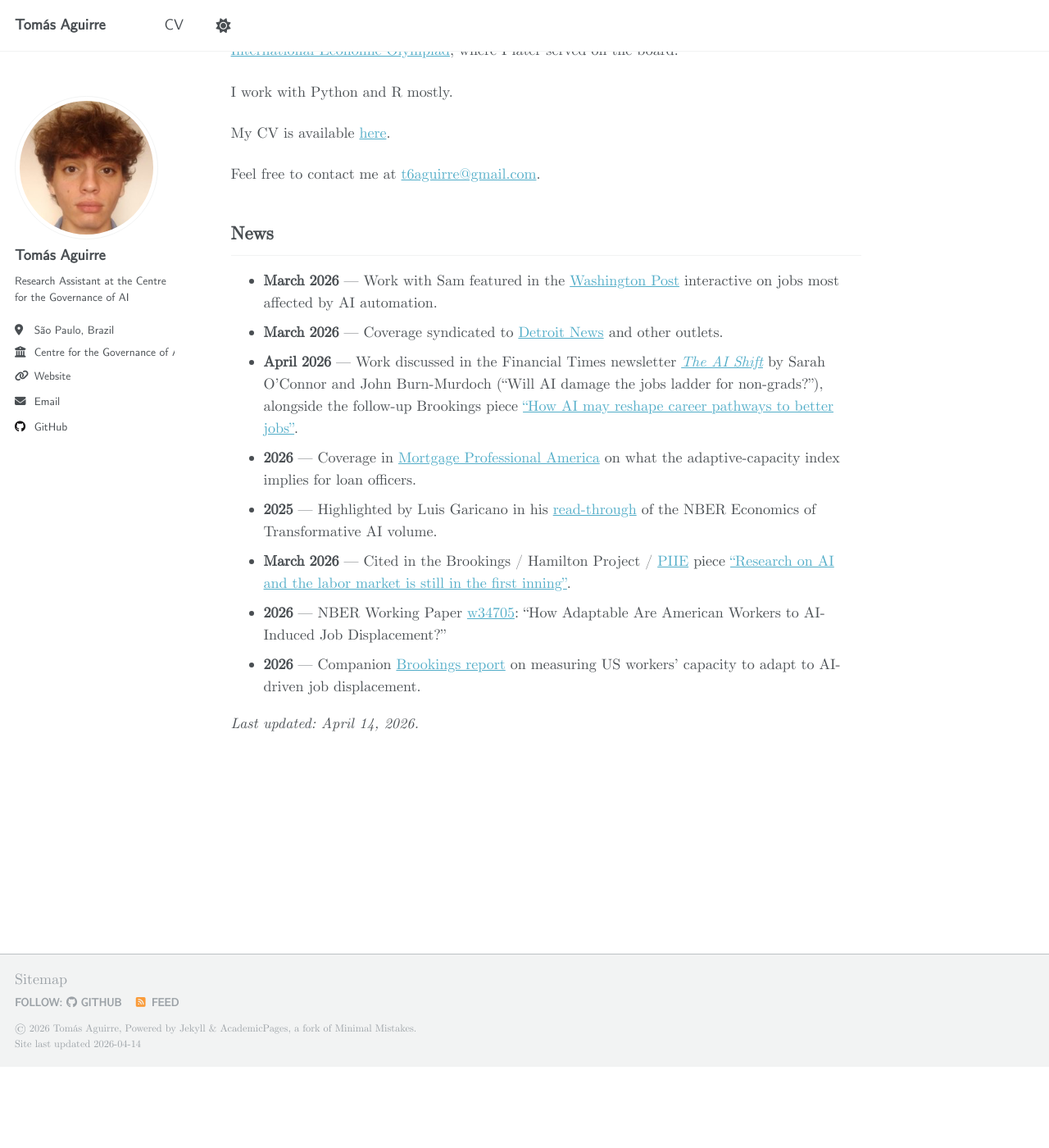
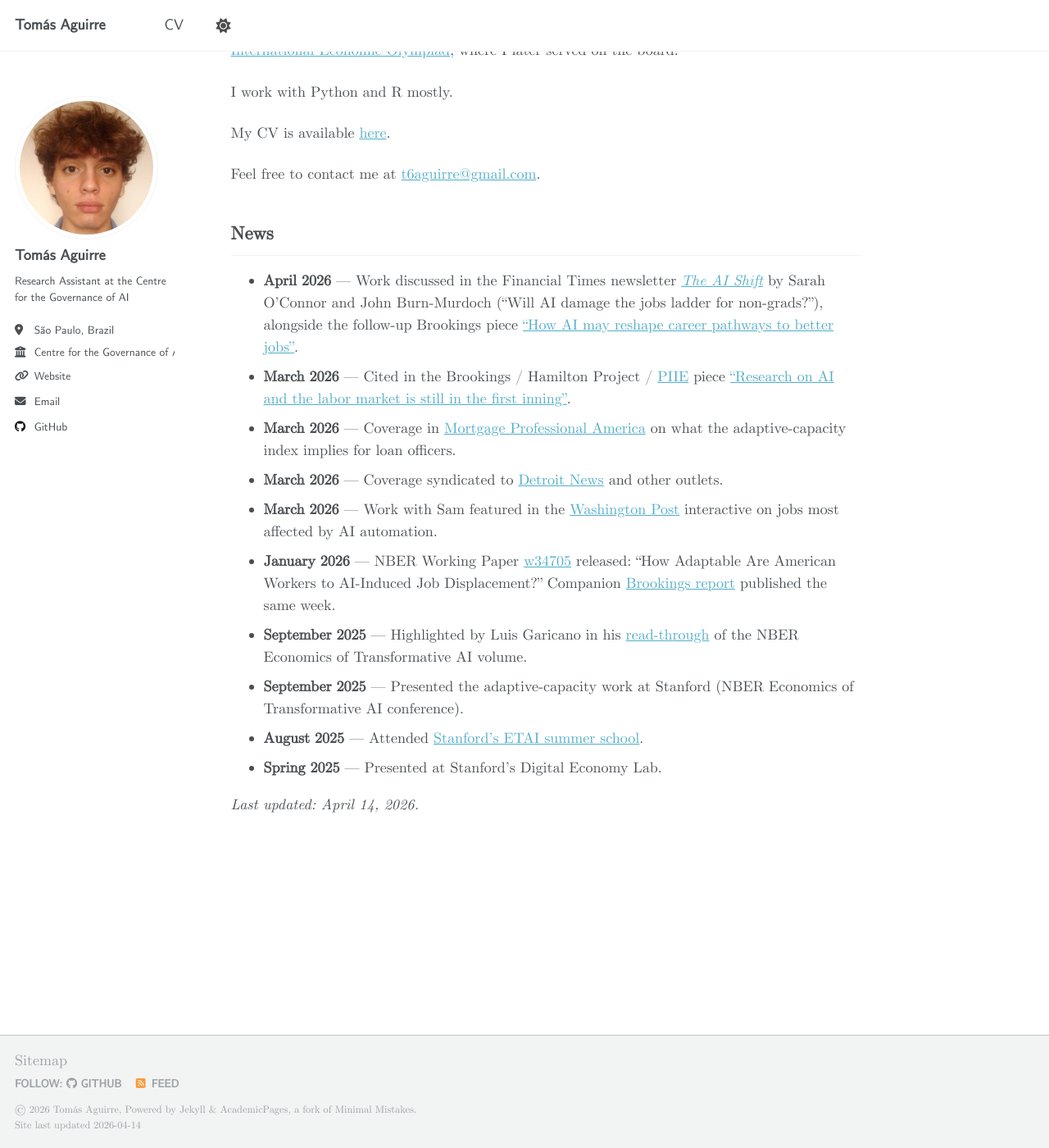
Before and after one commit to t6aguirre/t6aguirre.github.io, a Jekyll site: the page built from _pages/about.md, in a window 1280 px wide and 1400 px high, scrolled down 803 px. Shown: the whole window at 82% size. Built offline with Jekyll 4.4.1, drawn with Linux system fonts in a browser that asks for light colours; before the commit the page ends 2104 px from its top, so only the background shows below that.

Commit message:
Reorder News chronologically; add months and Stanford items

```diff
--- a/_pages/about.md
+++ b/_pages/about.md
@@ -26,13 +26,15 @@ Feel free to contact me at [t6aguirre@gmail.com](mailto:t6aguirre@gmail.com).
 
 ## News
 
+- **April 2026** — Work discussed in the Financial Times newsletter [*The AI Shift*](https://www.ft.com/newsletters) by Sarah O'Connor and John Burn-Murdoch ("Will AI damage the jobs ladder for non-grads?"), alongside the follow-up Brookings piece ["How AI may reshape career pathways to better jobs"](https://www.brookings.edu/articles/how-ai-may-reshape-career-pathways-to-better-jobs/).
+- **March 2026** — Cited in the Brookings / Hamilton Project / [PIIE](https://www.piie.com/blogs/realtime-economics/2026/research-ai-and-labor-market-still-first-inning) piece ["Research on AI and the labor market is still in the first inning"](https://www.brookings.edu/articles/research-on-ai-and-the-labor-market-is-still-in-the-first-inning/).
+- **March 2026** — Coverage in [Mortgage Professional America](https://www.mpamag.com/us/specialty/technology/ai-is-coming-for-loan-officers-some-will-adapt-many-will-not/568871) on what the adaptive-capacity index implies for loan officers.
+- **March 2026** — Coverage syndicated to [Detroit News](https://eu.detroitnews.com/story/business/2026/03/16/see-which-jobs-are-most-threatened-by-ai-and-who-may-be-able-to-adapt/89179302007/) and other outlets.
 - **March 2026** — Work with Sam featured in the [Washington Post](https://www.washingtonpost.com/technology/interactive/2026/jobs-most-affected-ai-automation/) interactive on jobs most affected by AI automation.
-- **March 2026** — Coverage syndicated to [Detroit News](https://eu.detroitnews.com/story/business/2026/03/16/see-which-jobs-are-most-threatened-by-ai-and-who-may-be-able-to-adapt/89179302007/) and other outlets.
-- **April 2026** — Work discussed in the Financial Times newsletter [*The AI Shift*](https://www.ft.com/newsletters) by Sarah O'Connor and John Burn-Murdoch ("Will AI damage the jobs ladder for non-grads?"), alongside the follow-up Brookings piece ["How AI may reshape career pathways to better jobs"](https://www.brookings.edu/articles/how-ai-may-reshape-career-pathways-to-better-jobs/).
-- **2026** — Coverage in [Mortgage Professional America](https://www.mpamag.com/us/specialty/technology/ai-is-coming-for-loan-officers-some-will-adapt-many-will-not/568871) on what the adaptive-capacity index implies for loan officers.
-- **2025** — Highlighted by Luis Garicano in his [read-through](https://x.com/lugaricano/status/1969082314966909300) of the NBER Economics of Transformative AI volume.
-- **March 2026** — Cited in the Brookings / Hamilton Project / [PIIE](https://www.piie.com/blogs/realtime-economics/2026/research-ai-and-labor-market-still-first-inning) piece ["Research on AI and the labor market is still in the first inning"](https://www.brookings.edu/articles/research-on-ai-and-the-labor-market-is-still-in-the-first-inning/).
-- **2026** — NBER Working Paper [w34705](https://www.nber.org/papers/w34705): "How Adaptable Are American Workers to AI-Induced Job Displacement?"
-- **2026** — Companion [Brookings report](https://www.brookings.edu/articles/measuring-us-workers-capacity-to-adapt-to-ai-driven-job-displacement/) on measuring US workers' capacity to adapt to AI-driven job displacement.
+- **January 2026** — NBER Working Paper [w34705](https://www.nber.org/papers/w34705) released: "How Adaptable Are American Workers to AI-Induced Job Displacement?" Companion [Brookings report](https://www.brookings.edu/articles/measuring-us-workers-capacity-to-adapt-to-ai-driven-job-displacement/) published the same week.
+- **September 2025** — Highlighted by Luis Garicano in his [read-through](https://x.com/lugaricano/status/1969082314966909300) of the NBER Economics of Transformative AI volume.
+- **September 2025** — Presented the adaptive-capacity work at Stanford (NBER Economics of Transformative AI conference).
+- **August 2025** — Attended [Stanford's ETAI summer school](https://etai.stanford.edu/).
+- **Spring 2025** — Presented at Stanford's Digital Economy Lab.
 
 *Last updated: April 14, 2026.*
```
